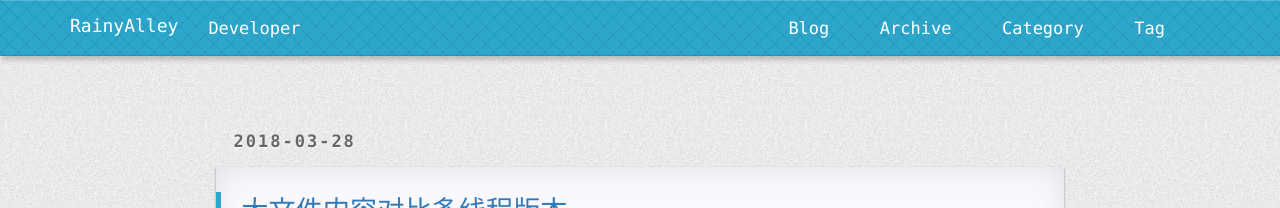
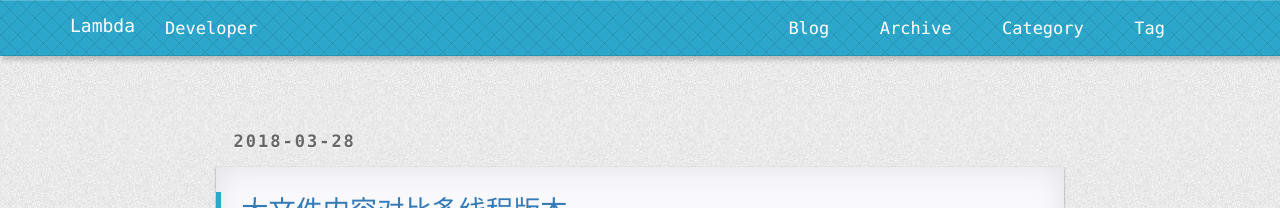
Before and after one commit to bit-ranger/blog, a Jekyll site: the page built from index.html, in a window 1280 px wide and 900 px high. Shown: the top 208 px of the window. Built offline with Jekyll 4.4.1, drawn with Linux system fonts in a browser that asks for light colours; nearby versions of some CDN libraries; the list of posts is cut into pages by our own code; comment, search, counter and statistics services are not loaded; a style sheet for code colours, icons or effects is not loaded; some of the changed text lies outside the part shown.

Commit message:
rename site

```diff
--- a/_config.yml
+++ b/_config.yml
@@ -17,7 +17,7 @@
   -
     scope:
       path: ""
-      type: "posts"
+      type: posts
     values:
       layout: post
       styles : [highlight.css,gitment.css,post.css]
@@ -25,11 +25,11 @@
 
 
 
-title: "RainyAlley"
-email: "sincerebravefight@gmail.com"
-description: "Developer"
-github_username:  "WakelessDragon"
-swiftype_searchId: "ncwR9a8S9CTx2q9SgsJm"
+title: Lambda
+email: sincerebravefight@gmail.com
+description: Developer
+github_username:  WakelessDragon
+swiftype_searchId: ncwR9a8S9CTx2q9SgsJm
 gitment:
     owner: WakelessDragon
     repo: blog
--- a/_includes/footer.html
+++ b/_includes/footer.html
@@ -5,7 +5,7 @@
                 <a class="foot-item" href="{{ '/feed.xml' | prepend: site.baseurl | prepend: site.url }}" target="_blank"><span class="octicon octicon-rss"></span></a>
                 <a class="foot-item" href="{{ '/link/' | prepend: site.baseurl | prepend: site.url }}"><span class="octicon octicon-link-external"></span></a>
                 &nbsp;
-                <a href="{{ site.url }}"><span class="word-keep">&copy; Lambda</span></a>
+                <a href="{{ site.url }}"><span class="word-keep">&copy; WakelessDragon</span></a>
         </div>
     </footer>
     <script type="text/javascript" src="https://cdn.bootcss.com/jquery/1.11.3/jquery.min.js"></script>
```
